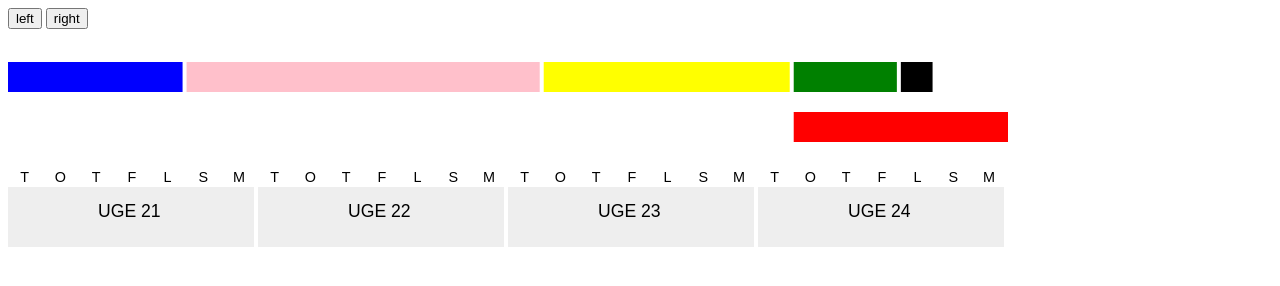
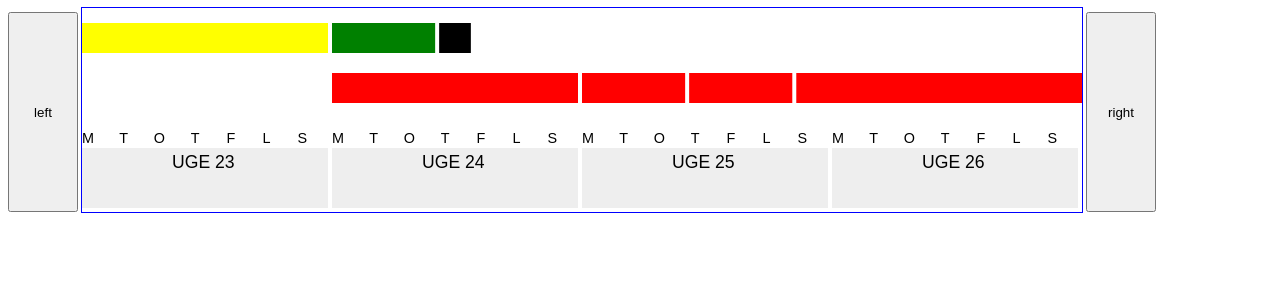
Before and after one commit to glenn124f/d3-calendar-timeline, a website: page index.html in a window 1280 px wide. Both pictures are taken after a click on the button "left". Drawn offline with Linux system fonts and the light colour scheme.

Commit message:
Slight refactor

```diff
--- a/app.js
+++ b/app.js
@@ -1,23 +1,14 @@
-var Chart = function() {
-    var domain_start = moment('today');
-    var domain_end = moment();
-
-};
 
 Date.prototype.getWeek = function() {
     var onejan = new Date(this.getFullYear(), 0, 1);
     return Math.ceil((((this - onejan) / 86400000) + onejan.getDay() + 1) / 7);
 }
 
-// determine default domain
-var initialDomain = [];
-
-var md = function(n) { // makes dates ...
-    var now = new Date().getTime();
-    return new Date().setTime(now-(n*24*60*60*1000));
+var data = (function() {
+    var md = function(n) {
+        return moment().hours(0).minutes(0).seconds(0).hours(-n*24).toDate();
     };
-
-var data = [
+    return [
         {start: md(42), end: md(30), label: 'first', color: 'blue', track: 0 },
         {start: md(30), end: md(20), label: 'second', color: 'pink', track: 0 },
         {start: md(20), end: md(13), label: 'third', color: 'yellow', track: 0 },
@@ -29,107 +20,137 @@ var data = [
         {start: md(3), end: md(0), label: 'third', color: 'red', track: 1 },
         {start: md(0), end: md(-20), label: 'fourth', color: 'red', track: 1 }
     ];
-var weekBoxes = [];
+})();
 
-var today = new Date();
-var weekMs = 7*24*60*60*1000;
-var fourWeeks = new Date();
-fourWeeks.setTime(today.getTime()-(4*weekMs));
+var Chart = function(trackdata, elmid) {
+    var self = this;
 
-// generate week boxes
-var weekStart = new Date(d3.min(data, function(d) { return d.start; }));
-var weekEnd = new Date(d3.max(data, function(d) { return d.end; }));
-weekStart.setDate(weekStart.getDate()-weekStart.getDay()); // rewind to monday
-while(weekStart.getTime() < weekEnd.getTime()) {
-    weekBoxes.push({
-        start: new Date(weekStart),
-        end: new Date(weekStart.getTime()+weekMs),
-    })
-    weekStart.setTime(weekStart.getTime()+weekMs);
-}
+    var calendarWidth = 1000;
+    var calendarHeight = 200;
+    var weekboxHeight = 60;
 
-var width = 1000;
-var height = 200;
-var x = d3.time.scale().range([0, width]);
-var y = d3.scale.linear().range([height, 0]);
+    var domainDefault = {
+        start: moment().isoWeekday(1).hours(0).minutes(0).seconds(0).hours(-24*7).toDate(),
+        end: moment().isoWeekday(1).hours(0).minutes(0).seconds(0).hours(24*21).toDate()
+    };
 
-x.domain([fourWeeks, today]);
-y.domain([0, 2]);
+    var svg = d3.select('#' + elmid)
+                 .append('svg')
+                 .attr('width', calendarWidth)
+                 .attr('height', calendarHeight);
 
-var daysAxis = d3.svg.axis()
-    .scale(x)
+    var xScale = d3.time.scale().range([0, calendarWidth]);
+    var yScale = d3.scale.linear().range([calendarHeight, 0]);
+
+    // sets default domain
+    xScale.domain([domainDefault.start, domainDefault.end]);
+    yScale.domain([0, 2]);
+
+    // utilize built in axis for the days line.
+    var daysLine = d3.svg.axis()
+        .scale(xScale)
         .orient('top')
         .ticks(d3.time.days, 1)
         .tickPadding(0)
-    .tickFormat(function(d) { return (['M', 'T', 'O', 'T', 'F', 'L', 'S'])[d.getDay()]; })
+        .tickFormat(function(d) { return (['S', 'M', 'T', 'O', 'T', 'F', 'L'])[d.getDay()]; })
         .tickSize(0);
 
-var svg = d3.select("body")
-             .append("svg")
-             .attr("width", width)
-             .attr("height", height);
+    // initial appending needs to be done once only.
+    svg.append('g')
+        .attr('class', 'days-line')
+        .attr('transform', 'translate(0, ' + (calendarHeight - weekboxHeight - 5) + ')')
+        .call(daysLine);
 
-svg.append('g')
-    .attr('class', 'x-axis')
-    .attr('transform', 'translate(0, ' + (height - 65) + ')')
-    .call(daysAxis);
-// shift days over a tiny bit ...
-svg.select('.x-axis').selectAll('text').attr('x','8');
+    // generates week boxes on the fly ...
+    var generateWeeks = function() {
+        var weeks = [];
+        var current = xScale.domain();
+        // assumes domain is week aligned to a monday
+        var start = moment(current[0]).hours(-14*24);
+        var end = moment(current[1]).hours(14*24);
+        while (start.isBefore(end)) {
+            weeks.push({
+                start: moment(start).toDate(),
+                end: moment(start).hours(7*24).toDate()
+            });
+            start.hours(7*24);
+        }
+        return weeks;
+    };
 
-svg.selectAll('rect.bars')
-    .data(data)
+    // binds tracks data once
+    svg.selectAll('rect.step')
+        .data(trackdata)
         .enter().append('rect')
-        .attr('class', 'bars')
-        .attr('x', function(d) { return x(d.start); })
+            .attr('class', 'step')
+            .attr('x', function(d) { return xScale(d.start); })
             .attr('y', function(d, i) { return d.track * 50 + 15; })
-        .attr('width', function(d) { return x(d.end) - x(d.start) - 4; })
+            .attr('width', function(d) { return xScale(d.end) - xScale(d.start) - 4; })
             .attr('height', 30)
             .attr('fill', function(d) { return d.color; });
+
+    // call after setting domain, to update visuals
+    var update = function(options) {
+
+        var weekBoxes = generateWeeks();
+        var weekNrOffset = 90;
 
         var weekElm = svg.selectAll('rect.week-boxes')
             .data(weekBoxes)
             .enter().append('g').attr('class', 'week-boxes');
 
         weekElm.append('rect')
-    .attr('x', function(d) { return x(d.start); })
-    .attr('y', height-60)
-    .attr('width', function(d) { return x(d.end) - x(d.start) - 4; })
-    .attr('height', 60)
+            .attr('x', function(d) { return xScale(d.start); })
+            .attr('y', calendarHeight - weekboxHeight)
+            .attr('width', function(d) { return xScale(d.end) - xScale(d.start) - 4; })
+            .attr('height', weekboxHeight)
             .attr('fill', '#eee');
 
         weekElm.append('text')
-    .attr('x', function(d) { return x(d.start) + 90; })
-    .attr('y', height-30)
-    .attr('width', function(d) { return x(d.end) - x(d.start) - 4; })
-    .attr('height', 60)
+            .attr('x', function(d) { return xScale(d.start) + weekNrOffset; })
+            .attr('y', calendarHeight - weekboxHeight + 20)
+            .attr('width', function(d) { return xScale(d.end) - xScale(d.start) - 4; })
+            .attr('height', weekboxHeight)
             .text(function(d) { return 'UGE ' + d.start.getWeek(); });
 
+        // axis panning from https://gist.github.com/phoebebright/3098488
+        if (options.panned) {
+            svg.selectAll('rect.step')
+                .transition()
+                .attr('x', function(d) { return xScale(d.start); });
+
+            svg
+                .select('.days-line')
+                .transition()
+                .call(daysLine)
+                .selectAll('text')
+                .attr('x', 6);
+        } else {
+            // no transition on initial render
+            svg
+                .select('.days-line')
+                .call(daysLine)
+                .selectAll('text')
+                .attr('x', 6);
+        }
+    };
 
     var panHandler = function(e) {
-    // updating data http://pothibo.com/2013/09/d3-js-how-to-handle-dynamic-json-data/
-    // axis panning from https://gist.github.com/phoebebright/3098488
         var left = e.target.id === 'pan-left';
-    var curr = x.domain();
-    var shift = weekMs * (left?1:-1);
+        var curr = xScale.domain();
+        var shift = (7*24*60*60*1000) * (left?1:-1);
         curr[0].setTime(curr[0].getTime() - shift);
         curr[1].setTime(curr[1].getTime() - shift);
-    x.domain(curr);
+        xScale.domain(curr);
 
-    svg.selectAll('rect.bars, g.week-boxes rect')
-        .transition()
-        .attr('x', function(d) { return x(d.start); });
-
-    svg.selectAll('g.week-boxes text')
-        .transition()
-        .attr('x', function(d) { return x(d.start) + 90; });
-
-    svg
-        .select('.x-axis')
-        .transition()
-        .call(daysAxis)
-        .selectAll('text').attr('x','8');
-
+        update({panned: true});
     };
 
     document.getElementById('pan-left').addEventListener('click', panHandler);
     document.getElementById('pan-right').addEventListener('click', panHandler);
+
+    // call update to render initial weeks
+    update({});
+};
+
+var chart = new Chart(data, 'calendar');
--- a/index.html
+++ b/index.html
@@ -5,7 +5,7 @@
 <script src="moment.js"></script>
 <script src="d3.js"></script>
 <style>
-.x-axis {
+.days-line {
     font-family: sans-serif;
     font-size: 90%;
 }
@@ -14,12 +14,24 @@
     font-weight: normal;
     font-size: 110%;
 }
+
+#calendar {
+    display: inline-block;
+    outline: 1px solid blue;
+}
+
+button {
+    height: 200px;
+    width: 70px;
+    vertical-align: bottom;
+    display: inline-block;
+}
 </style>
 </head>
 <body>
 <button id="pan-left">left</button>
+<span id="calendar"></span>
 <button id="pan-right">right</button>
-<br><br>
 <script src="app.js"></script>
 </body>
 </html>
```
Lines whose indentation alone changed are shown as unchanged.
